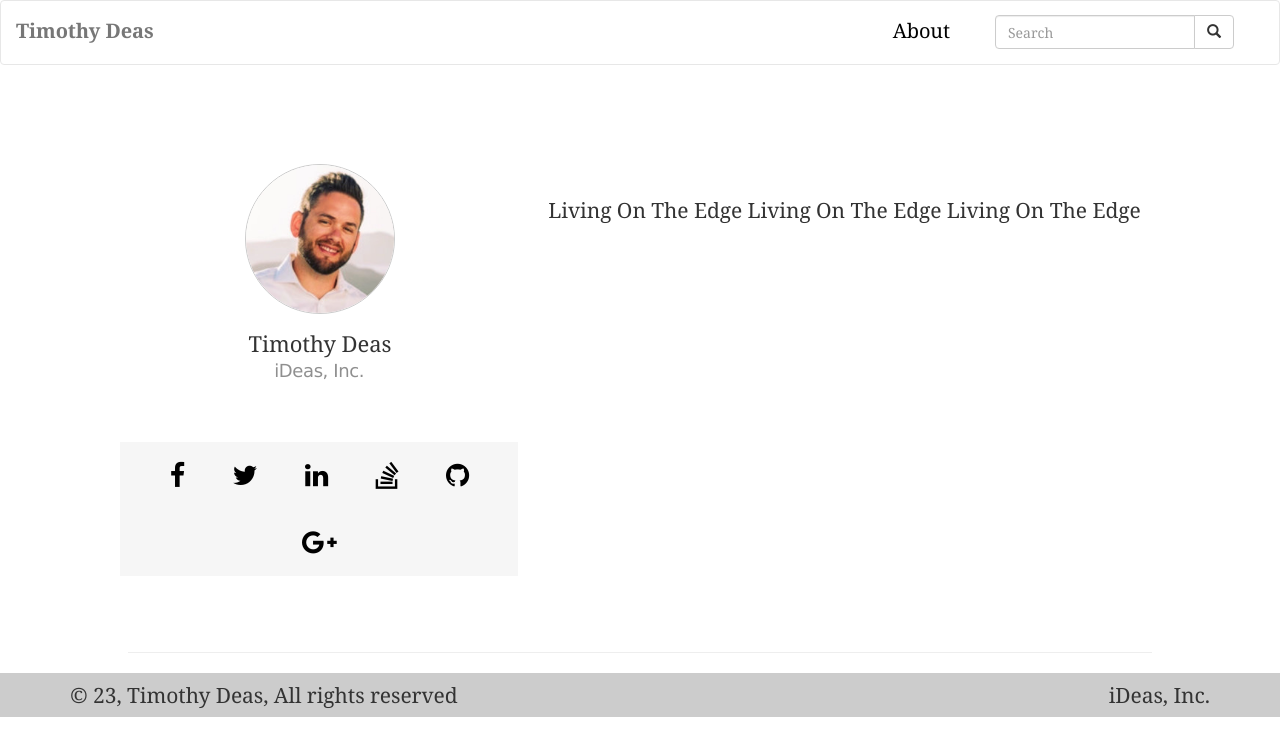
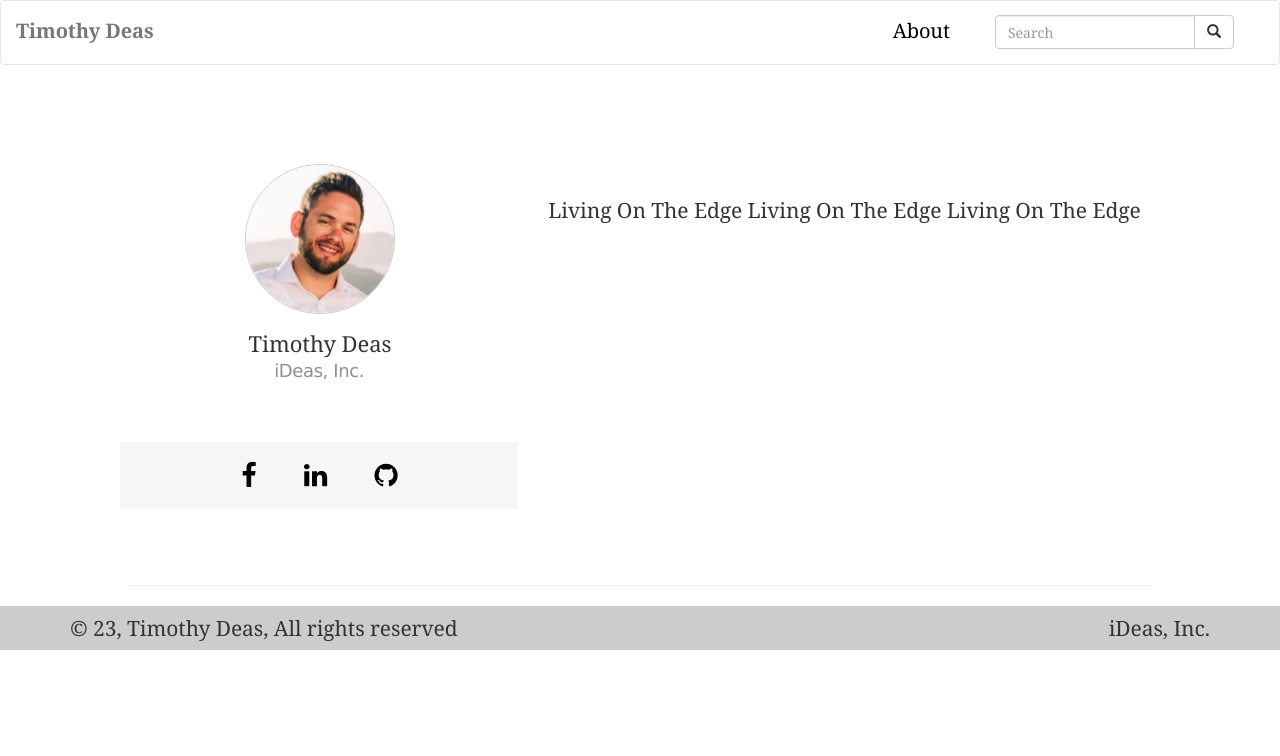
Before and after one commit to thEnchanter/thenchanter.github.io, a Jekyll site: the page built from _pages/aboutme.html, in a window 1280 px wide. Shown: the top 756 px of the page. Built offline with Jekyll 4.4.1, drawn with Linux system fonts in a browser that asks for light colours; comment, search, counter and statistics services are not loaded.

Commit message:
Update about.html

```diff
--- a/_layouts/about.html
+++ b/_layouts/about.html
@@ -12,11 +12,8 @@
                 <br>
                 <h2 class="share-group">
                   <a href="{{ site.data.global.facebook }}" target="_blank"><i class="fa fa-facebook share" aria-hidden="true"></i></a>
-                  <a href="{{ site.data.global.twitter }}" target="_blank"><i class="fa fa-twitter share" aria-hidden="true"></i></a>
                   <a href="{{ site.data.global.linkedin }}" target="_blank"><i class="fa fa-linkedin share" aria-hidden="true"></i></a>
-                  <a href="{{ site.data.global.stackoverflow }}" target="_blank"><i class="fa fa-stack-overflow share" aria-hidden="true"></i></a>
                   <a href="{{ site.data.global.github }}" target="_blank"><i class="fa fa-github share" aria-hidden="true"></i></a>
-                  <a href="{{ site.data.global.google-plus }}" target="_blank"><i class="fa fa-google-plus share" aria-hidden="true"></i></a>
                 </h2>
                 <br>
             </div>
```
